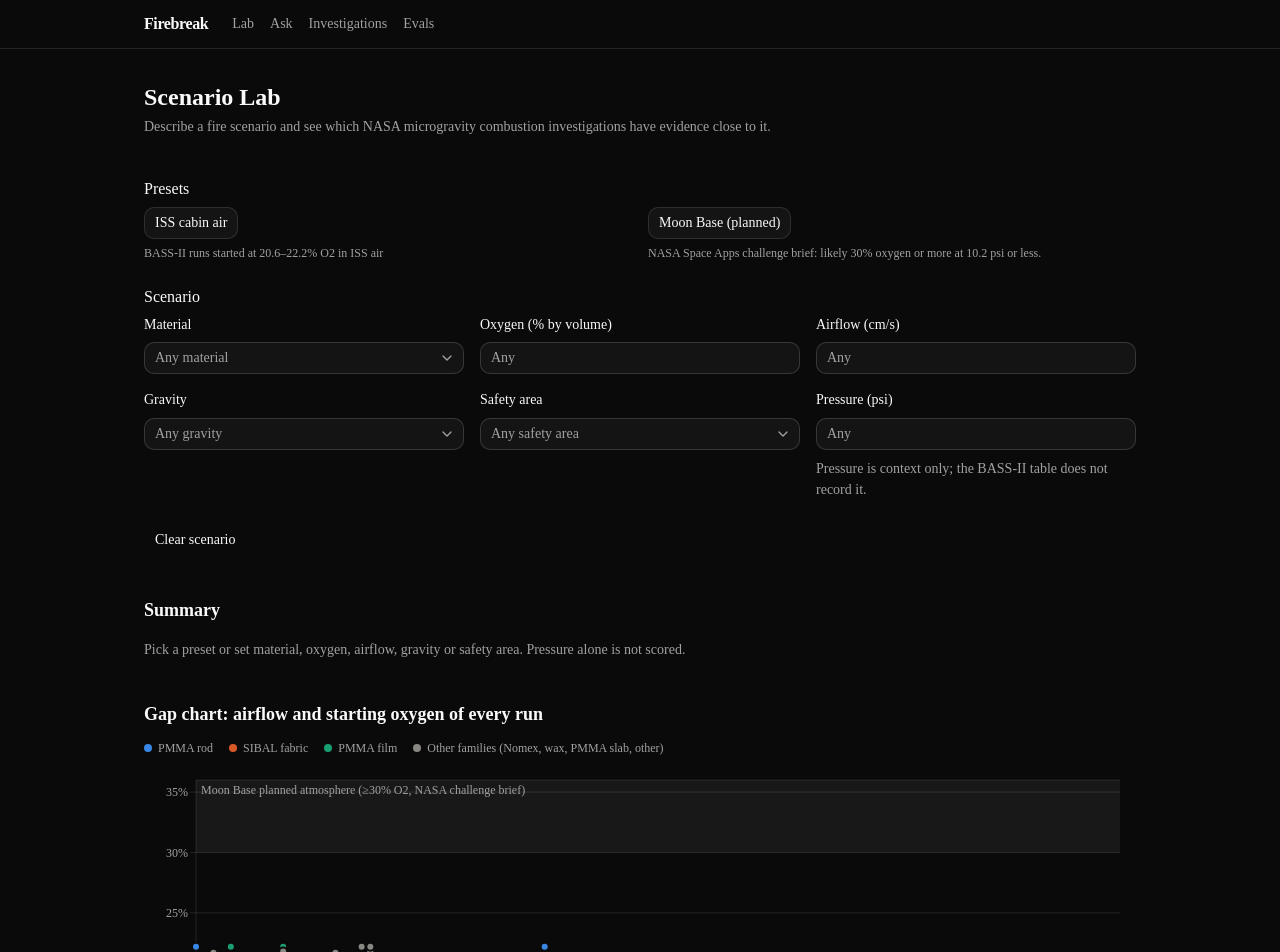
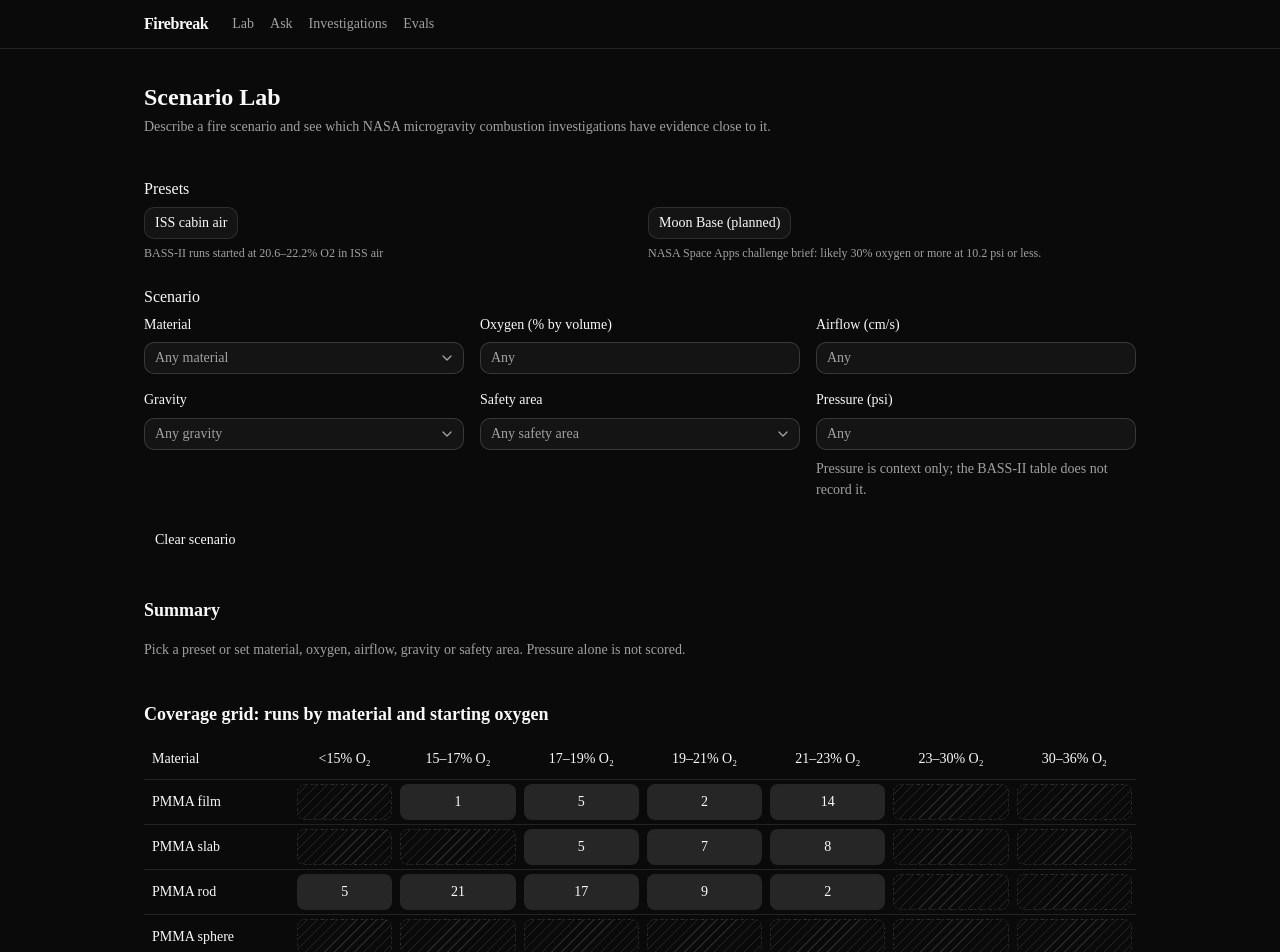
Before and after one commit to Mahoozi/NASA-2026, a Next.js app: page /lab in a window 1280 px wide. Shown: the top 952 px of the page. Built offline with nearby package versions, Linux system fonts and the light colour scheme.

Commit message:
Add coverage grid

```diff
--- /dev/null
+++ b/app/lab/coverage-grid.tsx
@@ -0,0 +1,108 @@
+"use client";
+// Person A — run counts by material family × starting-O2 band. Empty cells are the gaps.
+import type { MaterialFamily, Run, Scenario } from "@/lib/schema";
+import { cn } from "@/lib/utils";
+import {
+  Table,
+  TableBody,
+  TableCaption,
+  TableCell,
+  TableHead,
+  TableHeader,
+  TableRow,
+} from "@/components/ui/table";
+import { MATERIAL_FAMILIES } from "./scenario";
+
+/** Lower-inclusive bands. "<15" spans the chart's 10–15 range for its midpoint. */
+export const O2_BANDS = [
+  { label: "<15", lo: -Infinity, hi: 15, mid: 12.5 },
+  { label: "15–17", lo: 15, hi: 17, mid: 16 },
+  { label: "17–19", lo: 17, hi: 19, mid: 18 },
+  { label: "19–21", lo: 19, hi: 21, mid: 20 },
+  { label: "21–23", lo: 21, hi: 23, mid: 22 },
+  { label: "23–30", lo: 23, hi: 30, mid: 26.5 },
+  { label: "30–36", lo: 30, hi: 36, mid: 33 },
+] as const;
+
+export function coverageCounts(runs: Run[]) {
+  const counts = new Map<MaterialFamily, number[]>(
+    MATERIAL_FAMILIES.map((f) => [f, O2_BANDS.map(() => 0)]),
+  );
+  const outside: Run[] = [];
+  for (const r of runs) {
+    const v = r.o2InitialPct;
+    const b = v === null ? -1 : O2_BANDS.findIndex((band) => v >= band.lo && v < band.hi);
+    if (b < 0) outside.push(r);
+    else counts.get(r.material.family)![b]++;
+  }
+  return { counts, outside };
+}
+
+export function CoverageGrid({
+  runs,
+  scenario,
+  onPick,
+}: {
+  runs: Run[];
+  scenario: Scenario;
+  onPick: (family: MaterialFamily, o2Pct: number) => void;
+}) {
+  const { counts, outside } = coverageCounts(runs);
+  const activeBand =
+    scenario.o2Pct === undefined
+      ? -1
+      : O2_BANDS.findIndex((b) => scenario.o2Pct! >= b.lo && scenario.o2Pct! < b.hi);
+
+  return (
+    <Table>
+      <TableCaption className="text-left">
+        Microgravity only. No partial-gravity runs exist in PSI. Counts are BASS-II runs by
+        starting oxygen; empty cells have no run. Select a cell to set the scenario.
+        {outside.length > 0 &&
+          ` ${outside.length} run${outside.length === 1 ? "" : "s"} with no starting O2 or outside 10–36% not counted.`}
+      </TableCaption>
+      <TableHeader>
+        <TableRow>
+          <TableHead scope="col">Material</TableHead>
+          {O2_BANDS.map((b) => (
+            <TableHead key={b.label} scope="col" className="text-center tabular-nums">
+              {b.label}% O₂
+            </TableHead>
+          ))}
+        </TableRow>
+      </TableHeader>
+      <TableBody>
+        {MATERIAL_FAMILIES.map((family) => (
+          <TableRow key={family} className="hover:bg-transparent">
+            <TableHead scope="row" className="font-normal">
+              {family}
+            </TableHead>
+            {counts.get(family)!.map((n, i) => {
+              const band = O2_BANDS[i];
+              const active = scenario.materialFamily === family && activeBand === i;
+              return (
+                <TableCell key={band.label} className="p-1">
+                  <button
+                    type="button"
+                    onClick={() => onPick(family, band.mid)}
+                    aria-label={`${family}, ${band.label}% O2: ${n === 0 ? "no runs" : `${n} run${n === 1 ? "" : "s"}`}. Set scenario to ${family} at ${band.mid}% O2.`}
+                    aria-pressed={active}
+                    className={cn(
+                      "flex h-9 w-full min-w-12 items-center justify-center rounded-md text-sm tabular-nums outline-none focus-visible:ring-3 focus-visible:ring-ring/50",
+                      n === 0
+                        ? "border border-dashed border-border bg-[repeating-linear-gradient(135deg,transparent_0_6px,var(--muted)_6px_7px)] text-transparent hover:border-muted-foreground"
+                        : "bg-muted hover:bg-accent",
+                      active && "ring-2 ring-foreground",
+                    )}
+                  >
+                    {n === 0 ? "" : n}
+                  </button>
+                </TableCell>
+              );
+            })}
+          </TableRow>
+        ))}
+      </TableBody>
+    </Table>
+  );
+}
--- a/app/lab/lab-client.tsx
+++ b/app/lab/lab-client.tsx
@@ -6,6 +6,7 @@ import { useCallback, useMemo } from "react";
 import { usePathname, useSearchParams } from "next/navigation";
 import { matchInvestigations, RUN_DIMENSIONS } from "@/lib/match";
 import type { Investigation, Run, Scenario } from "@/lib/schema";
+import { CoverageGrid } from "./coverage-grid";
 import { GapChart } from "./gap-chart";
 import { evidenceGaps } from "./gaps";
 import { GapsPanel } from "./gaps-panel";
@@ -75,6 +76,17 @@ export function LabClient({
         )}
       </section>
 
+      <section aria-labelledby="grid-heading" className="flex flex-col gap-3">
+        <h2 id="grid-heading" className="text-lg font-semibold">
+          Coverage grid: runs by material and starting oxygen
+        </h2>
+        <CoverageGrid
+          runs={runs}
+          scenario={scenario}
+          onPick={(materialFamily, o2Pct) => setScenario({ ...scenario, materialFamily, o2Pct })}
+        />
+      </section>
+
       <section aria-labelledby="chart-heading" className="flex flex-col gap-3">
         <h2 id="chart-heading" className="text-lg font-semibold">
           Gap chart: airflow and starting oxygen of every run
--- a/plan/A.md
+++ b/plan/A.md
@@ -64,7 +64,7 @@ Page order on `/lab`: presets and form → summary + gaps panel → coverage gri
   Also: Y axis fixed at 10–36% so the empty region above the data is visible; a shaded band from 30% up labelled "Moon Base planned atmosphere (≥30% O2, NASA challenge brief)"; the scenario marker is drawn even when it falls in empty space (a line when only one of O2 / flow is set).
   Done when: chart renders on `/lab`, legend lists families, caption counts unplotted runs.
   Commit: `Add gap chart`.
-- [ ] **Coverage grid** (`app/lab/coverage-grid.tsx`). Rows = material families, columns = starting-O2 bands <15, 15–17, 17–19, 19–21, 21–23, 23–30, 30–36 (lower-inclusive). Each cell shows the run count; zero cells are visibly empty and styled as gaps. Clicking a cell sets the scenario's material and the band's midpoint O2 (<15 uses 12.5, the chart's 10–15 range). Caption: "Microgravity only. No partial-gravity runs exist in PSI."
+- [x] **Coverage grid** (`app/lab/coverage-grid.tsx`). Rows = material families, columns = starting-O2 bands <15, 15–17, 17–19, 19–21, 21–23, 23–30, 30–36 (lower-inclusive). Each cell shows the run count; zero cells are visibly empty and styled as gaps. Clicking a cell sets the scenario's material and the band's midpoint O2 (<15 uses 12.5, the chart's 10–15 range). Caption: "Microgravity only. No partial-gravity runs exist in PSI."
   Commit: `Add coverage grid`.
 - [ ] **Dataset download.** "Download cleaned dataset (CSV)" and "(JSON)", client-side, all runs with every field. CSV: flags and events joined by "; ", first line a `#` comment with the PSI-25 source URL. JSON: `{ note, sourceUrl, runs }` with `runs` as `Run[]`.
   Commit: `Add dataset download`.
```
